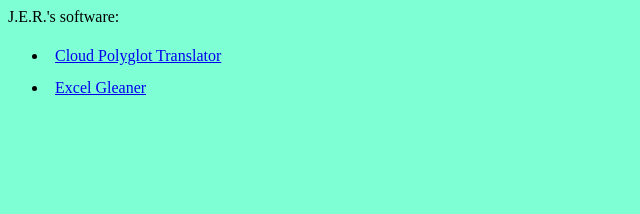
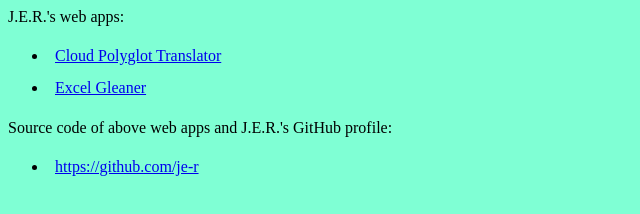
Before and after one commit to je-r/je-r.github.io, a plain HTML site: page index.html in a window 1280 px wide. Shown: the whole page, without its empty margins (0-640 px from the left). Drawn offline with Linux system fonts and the light colour scheme.

Commit message:
Update index.html

```diff
--- a/index.html
+++ b/index.html
@@ -28,10 +28,15 @@ li:hover{
 	background-color: yellow;
 }
 </style>
-J.E.R.'s software:
+J.E.R.'s web apps:
 <ul>
 <li><a href="https://je-r.github.io/cloud-polyglot-translator/">Cloud Polyglot Translator</a>
   <li><a href="https://je-r.github.io/Excel-Gleaner/">Excel Gleaner</a>
 </ul>
+Source code of above web apps and J.E.R.'s GitHub profile:
+
+	<ul>
+		<li><a href="https://github.com/je-r">https://github.com/je-r</a>
+	</ul>
 </body>
 </html>
```
